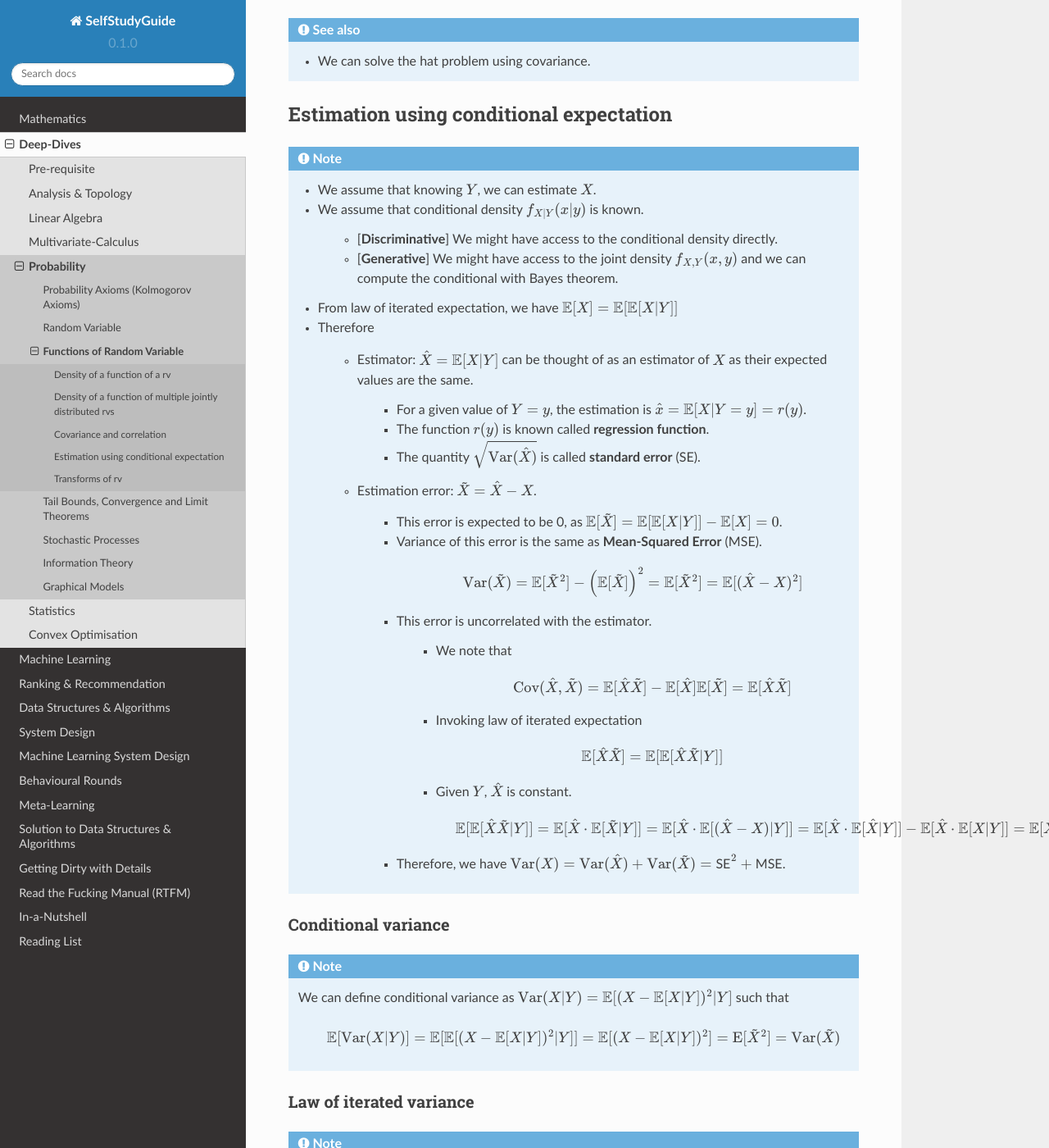
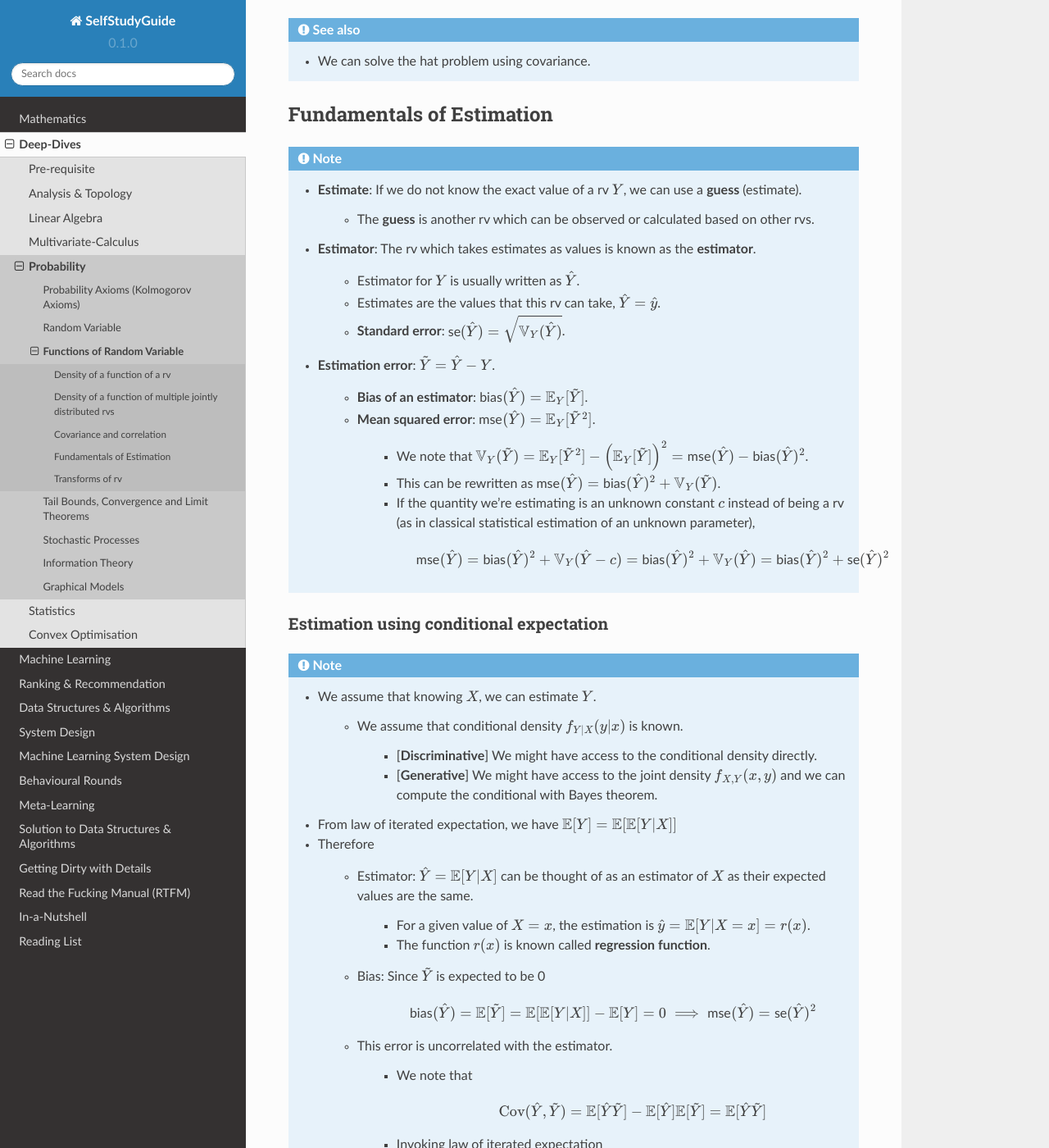
Before and after one commit to uselesstechjunks/leetcode, a Sphinx documentation site: the page built from docs/source/math/prob/func.rst, in a window 1280 px wide and 1400 px high, scrolled down 4072 px. Shown: the whole window at 82% size. Built offline with Sphinx 7.4.7 and the Read the Docs theme 2.0.0, drawn with Linux system fonts in a browser that asks for light colours; some of the changed text lies outside the part shown.

Commit message:
Update func.rst (#99)
* Update func.rst

* Update func.rst

* Update func.rst

* Update func.rst

* Update func.rst

* Update func.rst

* Update func.rst

* Update func.rst

* Update func.rst

* Update inference.rst

* Update func.rst

* Update func.rst

```diff
--- a/docs/source/math/prob/func.rst
+++ b/docs/source/math/prob/func.rst
@@ -108,18 +108,18 @@ Covariance is defined between two rvs as :math:`\mathrm{Cov}(X,Y)=\mathbb{E}[(X-
 	* :math:`\mathrm{Cov}(X,Y)=\mathbb{E}[XY]-\mathbb{E}[X]\mathbb{E}[Y]`.
 
 		* Proof follows from expanding the expression in definition.
-	* :math:`\mathrm{Cov}(X,X)=\mathrm{Var}(X)`.
+	* :math:`\mathrm{Cov}(X,X)=\mathbb{V}(X)`.
 	* :math:`\mathrm{Cov}(X,aY+b)=a\cdot\mathrm{Cov}(X,Y)`.
 	* :math:`\mathrm{Cov}(X,Y+Z)=\mathrm{Cov}(X,Y)+\mathrm{Cov}(X,Z)`.
-	* :math:`\mathrm{Var}(X+Y)=\mathrm{Var}(X)+\mathrm{Var}(Y)+\mathrm{Cov}(X,Y)`.
+	* :math:`\mathbb{V}(X+Y)=\mathbb{V}(X)+\mathbb{V}(Y)+\mathrm{Cov}(X,Y)`.
 	* In general
 
-		.. math:: \mathrm{Var}\left(\sum_{i=1}^n X_i\right)=\sum_{i=1}^n \mathrm{Var}(X_i)+\sum_{i=1}^n\sum_{j=1, i\neq j}^n\mathrm{Cov}(X_i,Y_j)
+		.. math:: \mathbb{V}\left(\sum_{i=1}^n X_i\right)=\sum_{i=1}^n \mathbb{V}(X_i)+\sum_{i=1}^n\sum_{j=1, i\neq j}^n\mathrm{Cov}(X_i,Y_j)
 
 .. note::
 	* Correlation is defined as the normalised version of covariance
 
-		.. math:: \rho(X,Y)=\frac{\mathrm{Cov}(X,Y)}{\sqrt{\mathrm{Var}(X)\mathrm{Var}(Y)}}.
+		.. math:: \rho(X,Y)=\frac{\mathrm{Cov}(X,Y)}{\sqrt{\mathbb{V}(X)\mathbb{V}(Y)}}.
 	* We have :math:`|\rho(X,Y)|\leq 1`.
 
 		* Let :math:`\tilde{X}=X-\mathbb{E}[X]` and :math:`\tilde{Y}=Y-\mathbb{E}[Y]` be the centered rvs.
@@ -133,48 +133,66 @@ Covariance is defined between two rvs as :math:`\mathrm{Cov}(X,Y)=\mathbb{E}[(X-
 	* We can solve the hat problem using covariance.
 
 ******************************************************************************************
-Estimation using conditional expectation
+Fundamentals of Estimation
 ******************************************************************************************
 .. note::
-	* We assume that knowing :math:`Y`, we can estimate :math:`X`.
-	* We assume that conditional density :math:`f_{X|Y}(x|y)` is known.
+	* **Estimate**: If we do not know the exact value of a rv :math:`Y`, we can use a **guess** (estimate).
 
-		* [**Discriminative**] We might have access to the conditional density directly.
-		* [**Generative**] We might have access to the joint density :math:`f_{X,Y}(x,y)` and we can compute the conditional with Bayes theorem.
-	* From law of iterated expectation, we have :math:`\mathbb{E}[X]=\mathbb{E}[\mathbb{E}[X|Y]]`
+		* The **guess** is another rv which can be observed or calculated based on other rvs.
+	* **Estimator**: The rv which takes estimates as values is known as the **estimator**.
+
+		* Estimator for :math:`Y` is usually written as :math:`\hat{Y}`.
+		* Estimates are the values that this rv can take, :math:`\hat{Y}=\hat{y}`.
+		* **Standard error**: :math:`\text{se}(\hat{Y})=\sqrt{\mathbb{V}_Y(\hat{Y})}`.
+	* **Estimation error**: :math:`\tilde{Y}=\hat{Y}-Y`.
+
+		* **Bias of an estimator**: :math:`\text{bias}(\hat{Y})=\mathbb{E}_Y[\tilde{Y}]`.
+		* **Mean squared error**: :math:`\text{mse}(\hat{Y})=\mathbb{E}_Y[\tilde{Y}^2]`.
+
+			* We note that :math:`\mathbb{V}_Y(\tilde{Y})=\mathbb{E}_Y[\tilde{Y}^2]-\left(\mathbb{E}_Y[\tilde{Y}]\right)^2=\text{mse}(\hat{Y})-\text{bias}(\hat{Y})^2`.
+			* This can be rewritten as :math:`\text{mse}(\hat{Y})=\text{bias}(\hat{Y})^2+\mathbb{V}_Y(\tilde{Y})`.
+			* If the quantity we're estimating is an unknown constant :math:`c` instead of being a rv (as in classical statistical estimation of an unknown parameter),
+
+				.. math:: \text{mse}(\hat{Y})=\text{bias}(\hat{Y})^2+\mathbb{V}_Y(\hat{Y}-c)=\text{bias}(\hat{Y})^2+\mathbb{V}_Y(\hat{Y})=\text{bias}(\hat{Y})^2+\text{se}(\hat{Y})^2
+
+Estimation using conditional expectation
+==========================================================================================
+.. note::
+	* We assume that knowing :math:`X`, we can estimate :math:`Y`.
+
+		* We assume that conditional density :math:`f_{Y|X}(y|x)` is known.
+
+			* [**Discriminative**] We might have access to the conditional density directly.
+			* [**Generative**] We might have access to the joint density :math:`f_{X,Y}(x,y)` and we can compute the conditional with Bayes theorem.
+	* From law of iterated expectation, we have :math:`\mathbb{E}[Y]=\mathbb{E}[\mathbb{E}[Y|X]]`
 	* Therefore
 
-		* Estimator: :math:`\hat{X}=\mathbb{E}[X|Y]` can be thought of as an estimator of :math:`X` as their expected values are the same.
+		* Estimator: :math:`\hat{Y}=\mathbb{E}[Y|X]` can be thought of as an estimator of :math:`X` as their expected values are the same.
 
-			* For a given value of :math:`Y=y`, the estimation is :math:`\hat{x}=\mathbb{E}[X|Y=y]=r(y)`.
-			* The function :math:`r(y)` is known called **regression function**.
-			* The quantity :math:`\sqrt{\mathrm{Var}(\hat{X})}` is called **standard error** (SE).
-		* Estimation error: :math:`\tilde{X}=\hat{X}-X`.
+			* For a given value of :math:`X=x`, the estimation is :math:`\hat{y}=\mathbb{E}[Y|X=x]=r(x)`.
+			* The function :math:`r(x)` is known called **regression function**.
+		* Bias: Since :math:`\tilde{Y}` is expected to be 0
 
-			* This error is expected to be 0, as :math:`\mathbb{E}[\tilde{X}]=\mathbb{E}[\mathbb{E}[X|Y]]-\mathbb{E}[X]=0`.
-			* Variance of this error is the same as **Mean-Squared Error** (MSE).
+			.. math:: \text{bias}(\hat{Y})=\mathbb{E}[\tilde{Y}]=\mathbb{E}[\mathbb{E}[Y|X]]-\mathbb{E}[Y]=0\implies\text{mse}(\hat{Y})=\text{se}(\hat{Y})^2
+		* This error is uncorrelated with the estimator.
 
-				.. math:: \mathrm{Var}(\tilde{X})=\mathbb{E}[\tilde{X}^2]-\left(\mathbb{E}[\tilde{X}]\right)^2=\mathbb{E}[\tilde{X}^2]=\mathbb{E}[(\hat{X}-X)^2]
-			* This error is uncorrelated with the estimator.
+			* We note that
 
-				* We note that
+				.. math:: \mathrm{Cov}(\hat{Y},\tilde{Y})=\mathbb{E}[\hat{Y}\tilde{Y}]-\mathbb{E}[\hat{Y}]\mathbb{E}[\tilde{Y}]=\mathbb{E}[\hat{Y}\tilde{Y}]
+			* Invoking law of iterated expectation
 
-					.. math:: \mathrm{Cov}(\hat{X},\tilde{X})=\mathbb{E}[\hat{X}\tilde{X}]-\mathbb{E}[\hat{X}]\mathbb{E}[\tilde{X}]=\mathbb{E}[\hat{X}\tilde{X}]
-				* Invoking law of iterated expectation
+				.. math:: \mathbb{E}[\hat{Y}\tilde{Y}]=\mathbb{E}[\mathbb{E}[\hat{Y}\tilde{Y}|X]]
+			* Given :math:`X`, :math:`\hat{Y}` is constant.
 
-					.. math:: \mathbb{E}[\hat{X}\tilde{X}]=\mathbb{E}[\mathbb{E}[\hat{X}\tilde{X}|Y]]
-				* Given :math:`Y`, :math:`\hat{X}` is constant.
-
-					.. math:: \mathbb{E}[\mathbb{E}[\hat{X}\tilde{X}|Y]]=\mathbb{E}[\hat{X}\cdot\mathbb{E}[\tilde{X}|Y]]=\mathbb{E}[\hat{X}\cdot\mathbb{E}[(\hat{X}-X)|Y]]=\mathbb{E}[\hat{X}\cdot\mathbb{E}[\hat{X}|Y]]-\mathbb{E}[\hat{X}\cdot\mathbb{E}[X|Y]]=\mathbb{E}[\hat{X}^2]-\mathbb{E}[\hat{X}^2]=0
-			* Therefore, we have :math:`\mathrm{Var}(X)=\mathrm{Var}(\hat{X})+\mathrm{Var}(\tilde{X})=\text{SE}^2+\text{MSE}`.
+				.. math:: \mathbb{E}[\mathbb{E}[\hat{Y}\tilde{Y}|X]]=\mathbb{E}[\hat{Y}\cdot\mathbb{E}[\tilde{Y}|X]]=\mathbb{E}[\hat{Y}\cdot\mathbb{E}[(\hat{Y}-Y)|X]]=\mathbb{E}[\hat{Y}\cdot\mathbb{E}[\hat{Y}|X]]-\mathbb{E}[\hat{Y}\cdot\mathbb{E}[Y|X]]=\mathbb{E}[\hat{Y}^2]-\mathbb{E}[\hat{Y}^2]=0
+		* Therefore, we have :math:`\mathbb{V}(Y)=\mathbb{V}(\hat{Y})+\mathbb{V}(\tilde{Y})=\text{se}(\hat{Y})^2+\text{mse}(\hat{Y})`.
 
 Conditional variance
 ========================================================================
+.. note::
+	We can define conditional variance as :math:`\mathbb{V}(X|Y)=\mathbb{E}[(X-\mathbb{E}[X|Y])^2|Y]` such that
 
-.. note::
-	We can define conditional variance as :math:`\mathrm{Var}(X|Y)=\mathbb{E}[(X-\mathbb{E}[X|Y])^2|Y]` such that
-
-		.. math:: \mathbb{E}[\mathrm{Var}(X|Y)]=\mathbb{E}[\mathbb{E}[(X-\mathbb{E}[X|Y])^2|Y]]=\mathbb{E}[(X-\mathbb{E}[X|Y])^2]=\mathrm{E}[\tilde{X}^2]=\mathrm{Var}(\tilde{X})
+		.. math:: \mathbb{E}[\mathbb{V}(X|Y)]=\mathbb{E}[\mathbb{E}[(X-\mathbb{E}[X|Y])^2|Y]]=\mathbb{E}[(X-\mathbb{E}[X|Y])^2]=\mathrm{E}[\tilde{X}^2]=\mathbb{V}(\tilde{X})
 
 Law of iterated variance
 ========================================================================
@@ -182,13 +200,13 @@ Law of iterated variance
 .. note::
 	We can rewrite the variance relation using this new notation
 
-		.. math:: \mathrm{Var}(X)=\mathrm{Var}(\mathbb{E}[X|Y])+\mathbb{E}[\mathrm{Var}(X|Y)]
+		.. math:: \mathbb{V}(X)=\mathbb{V}(\mathbb{E}[X|Y])+\mathbb{E}[\mathbb{V}(X|Y)]
 
 .. tip::
 	The iterated law of expectation and variance allows us to tackle complicated cases by taking help in conditioning.
 
 .. seealso::
-	* A coin with unknown probability of head is tossed :math:`n` times. The probability is known to be uniform in :math:`[0,1]`. Let :math:`X` is the total number of heads. Find :math:`\mathbb{E}[X]` and :math:`\mathrm{Var}(X)`.
+	* A coin with unknown probability of head is tossed :math:`n` times. The probability is known to be uniform in :math:`[0,1]`. Let :math:`X` is the total number of heads. Find :math:`\mathbb{E}[X]` and :math:`\mathbb{V}(X)`.
 
 ******************************************************************************************
 Transforms of rv
--- a/docs/source/math/stat/inference.rst
+++ b/docs/source/math/stat/inference.rst
@@ -129,9 +129,7 @@ If the variance in above is also an estimate (as it often is), then we estimate
 
 .. note::
 	* **Consistent Estimator**: If :math:`\hat{\theta_n}\xrightarrow[]{P}\theta`.
-	* **Mean-Squared Error**: :math:`\mathbb{E}_{\theta}[(\hat{\theta_n}-\theta)^2]=\text{bias}^2(\hat{\theta_n})+\text{Var}_{\theta}(\hat{\theta_n})`
-
-		.. math:: \text{bias}(\hat{\theta_n})^2+\text{Var}_{\theta}(\hat{\theta_n})=\left(\mathbb{E}_{\theta}[\hat{\theta_n}]-\theta\right)^2+\mathbb{E}_{\theta}[\hat{\theta_n}^2]-\left(\mathbb{E}_{\theta}[\hat{\theta_n}]\right)^2=\left(\mathbb{E}_{\theta}[\hat{\theta_n}]\right)^2-2\theta\mathbb{E}_{\theta}[\hat{\theta_n}]+\theta^2+\mathbb{E}_{\theta}[\hat{\theta_n}^2]-\left(\mathbb{E}_{\theta}[\hat{\theta_n}]\right)^2=\mathbb{E}_{\theta}[(\hat{\theta_n}-\theta)^2]
+	* **Mean-Squared Error**: :math:`\mathbb{E}_{\theta}[(\hat{\theta_n}-\theta)^2]=\text{bias}^2(\hat{\theta_n})+\text{Var}_{\theta}(\hat{\theta_n})`.
 
 .. attention::
 	Theorem: If :math:`\text{bias}\to 0` and :math:`\text{se}\to 0` as :math:`n\to \infty`, then :math:`\hat{\theta_n}` is consistent.
```
